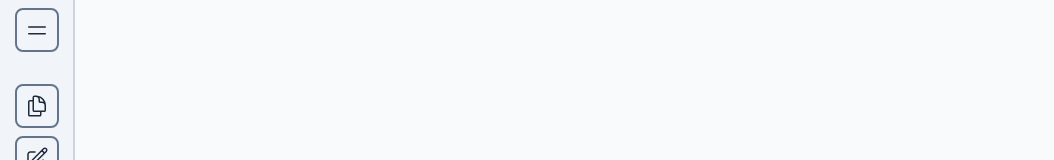
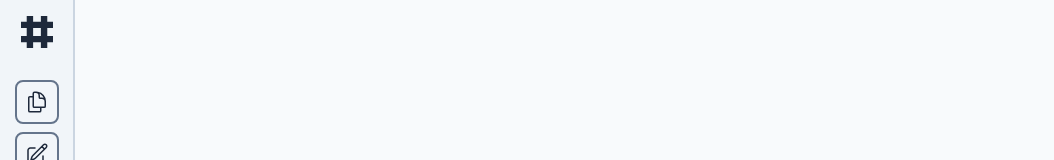
Before and after one commit to matovius/hashtype, a SvelteKit app: page /demo in a window 1280 px wide. Shown: the top 160 px of the page, without its empty margins (0-1054 px from the left). Built offline with nearby package versions, Linux system fonts and the light colour scheme; a web font is replaced by a local one.

Commit message:
Remove nav drawer

```diff
--- a/src/components/demo/Sidebar.svelte
+++ b/src/components/demo/Sidebar.svelte
@@ -1,6 +1,5 @@
 <script lang="ts">
   import { browser } from "$app/environment";
-  import Bars2Icon from "../icons/Bars2Icon.svelte";
   import DocumentDuplicateIcon from "../icons/DocumentDuplicateIcon.svelte";
   import FolderIcon from "../icons/FolderIcon.svelte";
   import PencilSquareIcon from "../icons/PencilSquareIcon.svelte";
@@ -9,6 +8,7 @@
   import MoonIcon from "../icons/MoonIcon.svelte";
   import ComputerDesktopIcon from "../icons/ComputerDesktopIcon.svelte";
   import Text from "../typography/Text.svelte";
+  import HashtypeLogo from "../icons/HashtypeLogo.svelte";
 
   let isDarkMode: boolean = false;
   let themeLabel: "Toggle Dark Mode" | "Toggle Light Mode";
@@ -88,19 +88,10 @@
 <aside
   class="hidden w-20 h-full lg:flex flex-col justify-between items-center gap-4 border-r-2 border-slate-300 dark:border-slate-600 bg-slate-100 dark:bg-slate-800"
 >
-  <header class="w-full p-2 flex justify-center items-center">
-    <button
-      class="transition group p-2 flex justify-center items-center border-2 border-slate-500 bg-slate-100 hover:bg-slate-300 dark:bg-slate-900 dark:hover:bg-slate-700 rounded-lg relative"
-      title="Open Navigation"
-    >
-      <Bars2Icon />
-      <div
-        class="transition w-max absolute left-2 group-hover:left-[calc(100%+8px)] hidden group-hover:flex justify-center items-center p-2 rounded-lg border-2 border-slate-300 dark:border-slate-700 bg-slate-100 dark:bg-slate-900"
-      >
-        <Text as="span">Nav Drawer</Text>
-      </div>
-    </button>
-    <div />
+  <header class="w-full p-2 pt-4 flex justify-center items-center">
+    <div class="w-8 aspect-square">
+      <HashtypeLogo />
+    </div>
   </header>
   <main class="w-full h-full">
     <nav class="w-full p-2">
```
